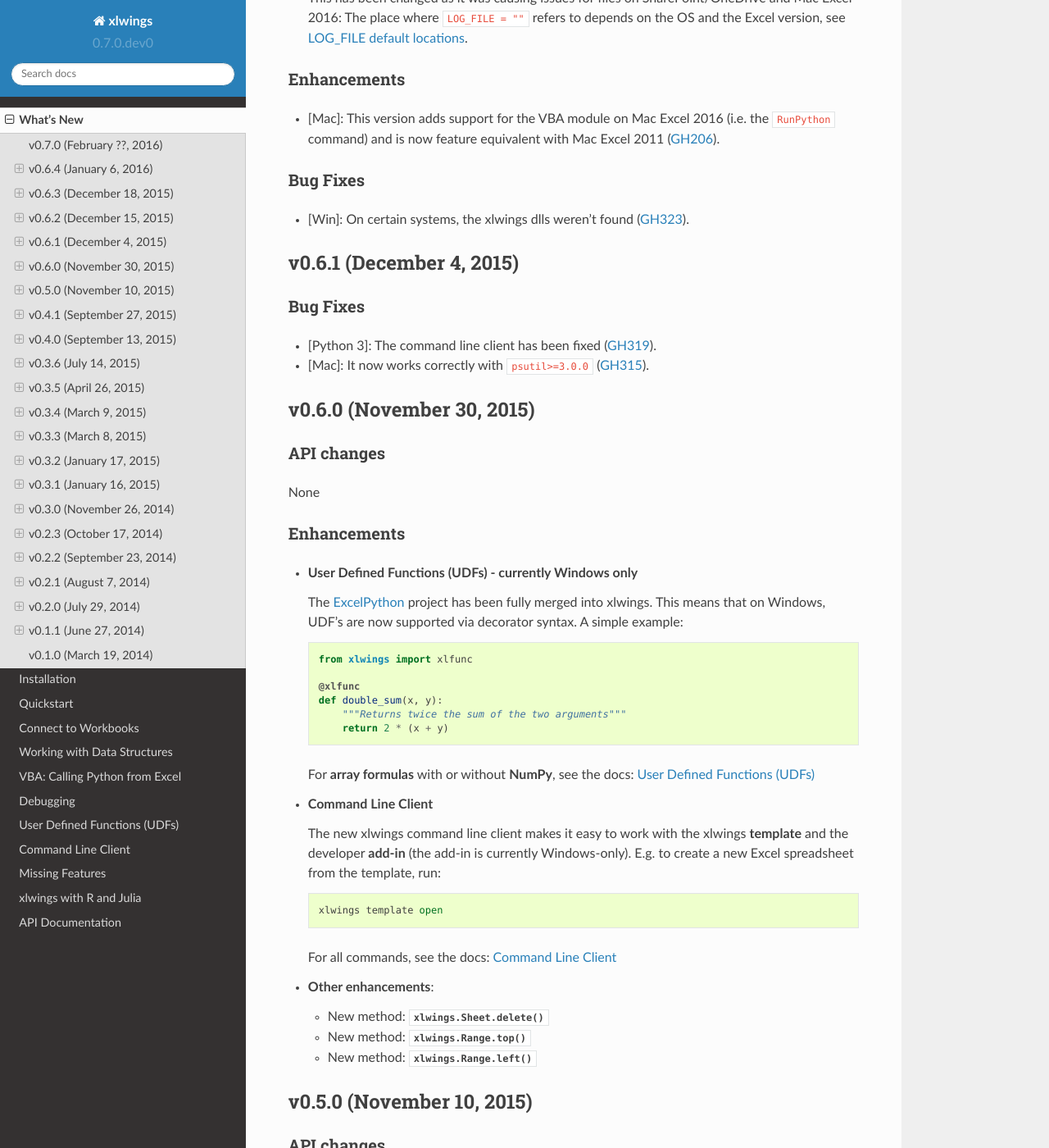
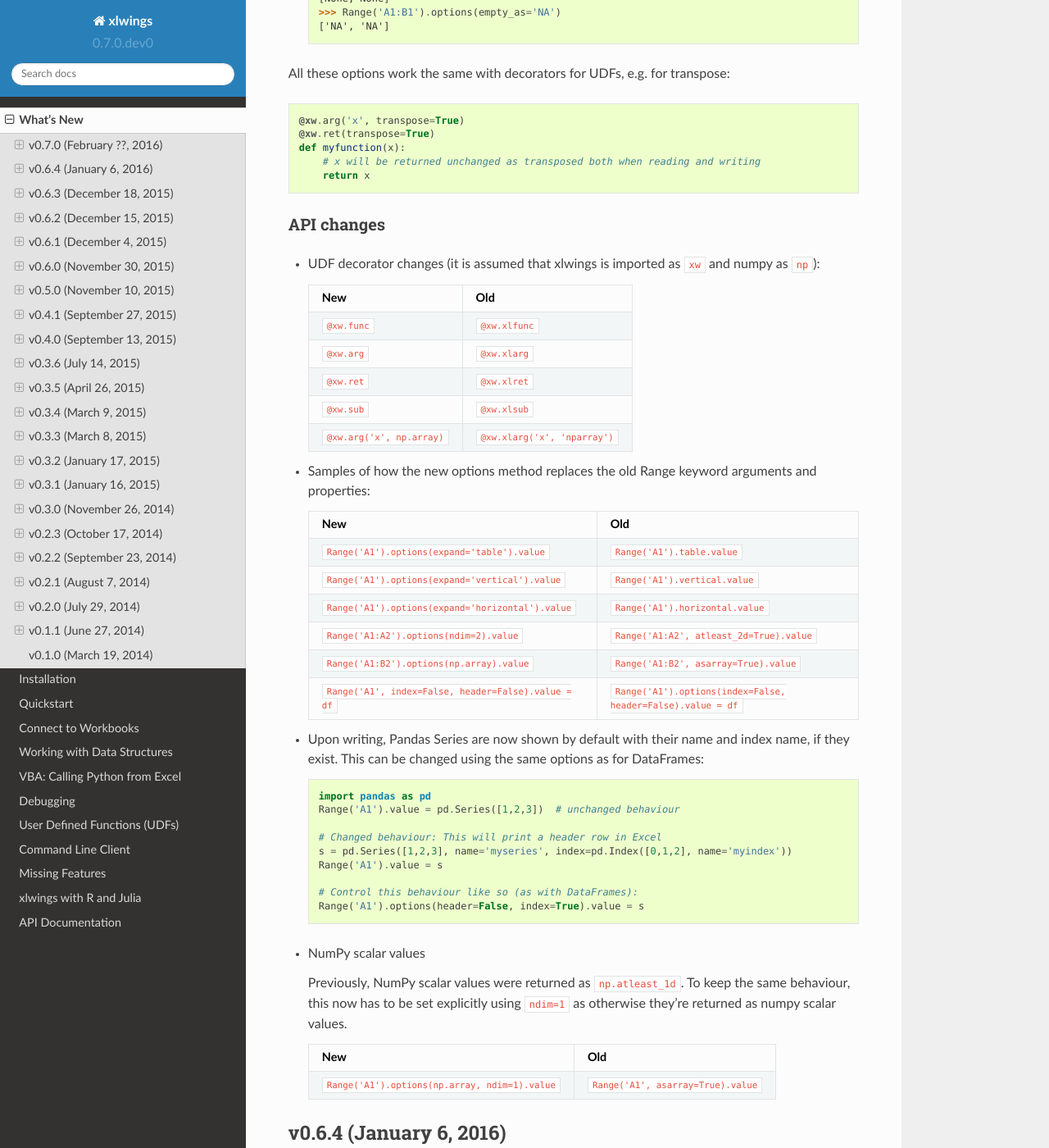
Before and after one commit to xlwings/xlwings, a Sphinx documentation site: the page built from docs/whatsnew.rst, in a window 1280 px wide and 1400 px high, scrolled down 2450 px. Shown: the whole window at 82% size. Built offline with Sphinx 7.4.7 and the Read the Docs theme 2.0.0, drawn with Linux system fonts in a browser that asks for light colours; some of the changed text lies outside the part shown.

Commit message:
Worked on docs

```diff
--- a/docs/vba.rst
+++ b/docs/vba.rst
@@ -71,9 +71,7 @@
 
 .. note:: ``OPTIMIZED_CONNECTION = True`` works currently on **Windows only** and is still experimental! This will
   use a COM server that will keep the connection to Python alive between different calls and is therefore much more
-  efficient. However, changes in the Python code are not being picked up until the ``pythonw.exe`` process is restarted
-  by killing it manually in the Windows Task Manager. The suggested workflow is hence to set
-  ``OPTIMIZED_CONNECTION = False`` for development and to only set it to ``True`` for production.
+  efficient.
 
 
 Subtle difference between the Windows and Mac Version
--- a/docs/whatsnew.rst
+++ b/docs/whatsnew.rst
@@ -4,22 +4,23 @@
 v0.7.0 (February ??, 2016)
 --------------------------
 
-This release marks an important first step in our descent towards v1.0. It introduces **converters**, a new and powerful
+This version marks an important first step on our path towards a stable release. It introduces **converters**, a new and powerful
 concept that brings a consistent experience for how data should be treated both when **reading** and **writing** but
 also across **Range** objects and **User Defined Functions** (UDFs).
 
 As a result, a few highlights of this release include:
 
-* A consistent API and behaviour across the Range object and UDFs
-* Pandas DataFrames are now supported for reading and writing, both via Range object and from UDFs
+* Pandas DataFrames and Series are now supported for reading and writing, both via Range object and from UDFs
 * New dictionary converter
-* A few new options: ``transpose``, ``dates_as``, ``empty_as``
-* Changed syntax of: ``ndim``, ``expand``
+* A few new Range options: ``transpose``, ``dates_as``, ``empty_as``
 
-Converters are accessed via the ``options`` method when dealing with ``Range`` objects or via the ``arg`` and ``ret``
+Converters are accessed via the new ``options`` method when dealing with ``Range`` objects or via the ``arg`` and ``ret``
 decorators when using UDFs. As an introductory sample, let's look at how to read and write Pandas DataFrames:
 
-a) Range object::
+.. figure:: images/df_accessors.png
+  :scale: 80%
+
+**Range object**::
 
     >>> import xlwings as xw
     >>> import pandas as pd
@@ -33,34 +34,125 @@
     20  4  5  6
     30  7  8  9
 
-  Writing back using the defaults::
+Writing back using the defaults::
 
     >>> Range('A1').value = df
 
 
-  Writing back changing some of the options, e.g. getting rid of the index::
+Writing back and changing some of the options, e.g. getting rid of the index::
 
-    >>> Range('A1').options(pd.DataFrame, index=False).value = df
+    >>> Range('B7').options(index=False).value = df
 
 
-b) UDFs:
+**UDFs**:
 
-  This is the same sample as above. If we wish to return a DataFrame with the defaults, the ``xw.ret`` decorator can
-  be left away. ::
+This is the same sample as above (starting in ``Range('A13')`` on screenshot). If we wish to return a DataFrame with the defaults, the ``xw.ret`` decorator can
+be left away. ::
 
     @xw.func
-    @xw.arg('x', as_=pd.DataFrame, header=2)
-    @xw.ret(as_=pd.DataFrame, index=False)
-    def times_two(x):
+    @xw.arg('x', pd.DataFrame, header=2)
+    @xw.ret(index=False)
+    def myfunction(x):
+       # do something with DataFrame x
        return x
 
 
+Enhancements
+************
+
+* Dictionary (``dict``) converter:
+
+  .. figure:: images/dict_accessor.png
+    :scale: 80%
+
+  ::
+
+    >>> Range('A1:B2').options(dict).value
+    {'a': 1.0, 'b': 2.0}
+    >>> Range('A4:B5').options(dict, transpose=True).value
+    {'a': 1.0, 'b': 2.0}
+
+* ``transpose``: This works in both directions and finally allows us to e.g. write a list in column
+  orientation to Excel::
+
+    Range('A1').options(transpose=True).value = [1, 2, 3]
+
+* ``dates_as``: This allows us to read Excel date-formatted cells in specific formats (works on single cells and
+  cell ranges):
+
+    >>> import datetime as dt
+    >>> Range('A1').value
+    datetime.datetime(2015, 1, 13, 0, 0)
+    >>> Range('A1').options(dates_as=dt.date).value
+    datetime.date(2015, 1, 13)
+
+* ``empty_as``: This allows us to override the default behavior for empty cells:
+
+   >>> Range('A1:B1').value
+   [None, None]
+   >>> Range('A1:B1').options(empty_as='NA')
+   ['NA', 'NA']
+
+All these options work the same with decorators for UDFs, e.g. for transpose::
+
+  @xw.arg('x', transpose=True)
+  @xw.ret(transpose=True)
+  def myfunction(x):
+      # x will be returned unchanged as transposed both when reading and writing
+      return x
 
 
+API changes
+***********
 
+* UDF decorator changes (it is assumed that xlwings is imported as ``xw`` and numpy as ``np``):
 
+  ==============================  =========================
+  **New**                         **Old**
+  ==============================  =========================
+  ``@xw.func``                    ``@xw.xlfunc``
+  ``@xw.arg``                     ``@xw.xlarg``
+  ``@xw.ret``                     ``@xw.xlret``
+  ``@xw.sub``                     ``@xw.xlsub``
+  ``@xw.arg('x', np.array)``      ``@xw.xlarg('x', 'nparray')``
+  ==============================  =========================
 
+* Samples of how the new options method replaces the old Range keyword arguments and properties:
 
+  =====================================================       ===========================
+  **New**                                                     **Old**
+  =====================================================       ===========================
+  ``Range('A1').options(expand='table').value``               ``Range('A1').table.value``
+  ``Range('A1').options(expand='vertical').value``            ``Range('A1').vertical.value``
+  ``Range('A1').options(expand='horizontal').value``          ``Range('A1').horizontal.value``
+  ``Range('A1:A2').options(ndim=2).value``                    ``Range('A1:A2', atleast_2d=True).value``
+  ``Range('A1:B2').options(np.array).value``                  ``Range('A1:B2', asarray=True).value``
+  ``Range('A1', index=False, header=False).value = df``       ``Range('A1').options(index=False, header=False).value = df``
+  =====================================================       ===========================
+
+* Upon writing, Pandas Series are now shown by default with their name and index name, if they exist. This can be
+  changed using the same options as for DataFrames::
+
+    import pandas as pd
+    Range('A1').value = pd.Series([1,2,3])  # unchanged behaviour
+
+    # Changed behaviour: This will print a header row in Excel
+    s = pd.Series([1,2,3], name='myseries', index=pd.Index([0,1,2], name='myindex'))
+    Range('A1').value = s
+
+    # Control this behaviour like so (as with DataFrames):
+    Range('A1').options(header=False, index=True).value = s
+
+* NumPy scalar values
+
+  Previously, NumPy scalar values were returned as ``np.atleast_1d``. To keep the same behaviour, this now has to be
+  set explicitly using ``ndim=1`` as otherwise they're returned as numpy scalar values.
+
+  ===============================================                  =========================
+  **New**                                                          **Old**
+  ===============================================                  =========================
+  ``Range('A1').options(np.array, ndim=1).value``                  ``Range('A1', asarray=True).value``
+  ===============================================                  =========================
 
 v0.6.4 (January 6, 2016)
 ------------------------
```
Also changed, not shown: docs/images/df_accessors.png (added), docs/images/dict_accessor.png (added).
